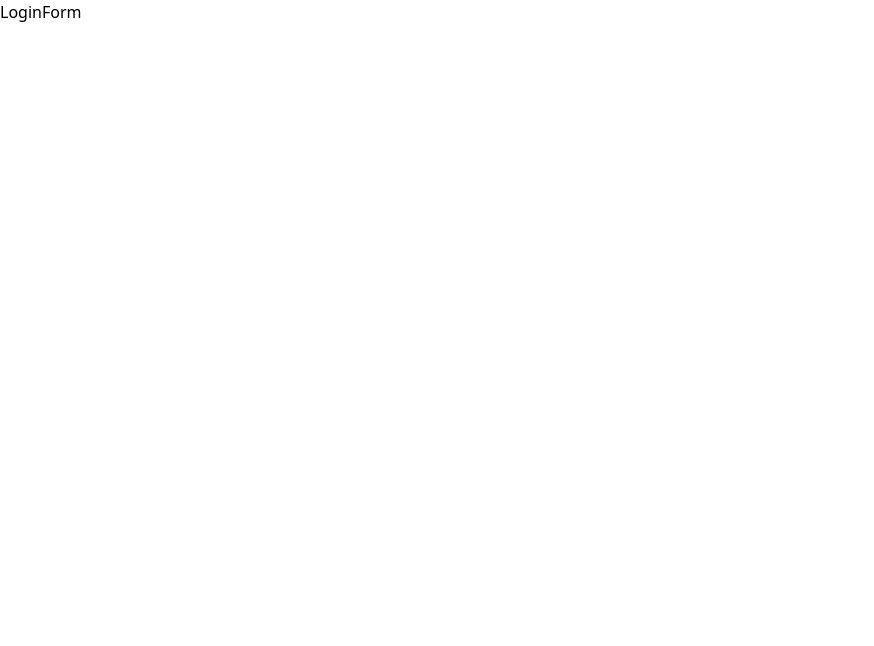
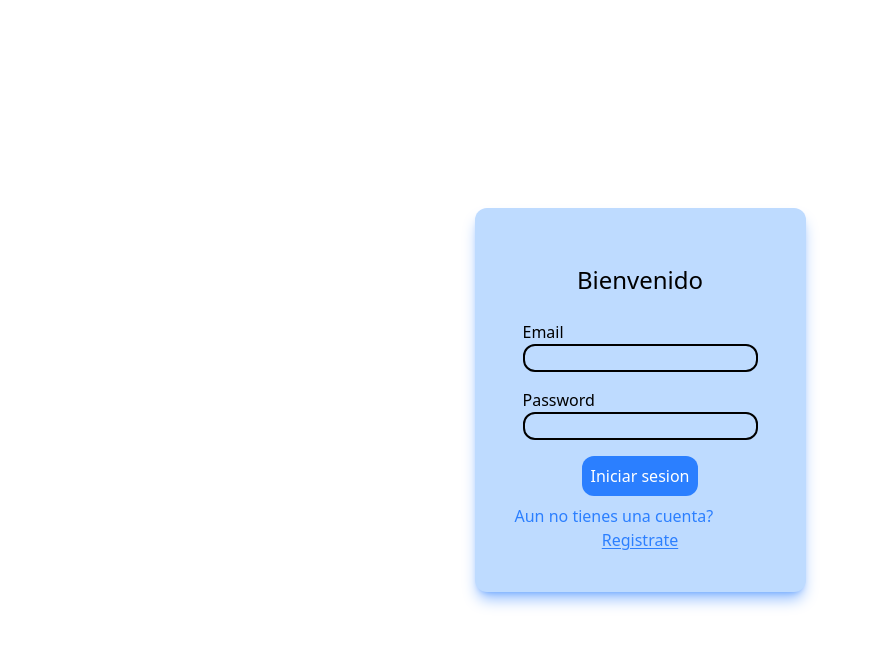
Before and after one commit to pedrojcaceresl/front-expense-tracker, a React (Vite) app: page / in a window 1280 px wide. Shown: the top 646 px of the page, without its empty margins (0-874 px from the left). Built offline with nearby package versions, Linux system fonts and the light colour scheme.

Commit message:
mejorar diseño del LoginForm con Tailwind CSS y agregar funcionalidad de inicio de sesión

```diff
--- a/src/app/components/LoginForm.jsx
+++ b/src/app/components/LoginForm.jsx
@@ -1,6 +1,32 @@
 
 export const LoginForm = () => {
   return (
-    <div>LoginForm</div>
+    <div className="flex flex-col items-center justify-center h-screen">
+      <form>
+        <div className="bg-blue-200 rounded-xl p-10 shadow-lg shadow-blue-500/50">
+          <h1 className="text-2xl flex flex-col items-center justify-center p-4">Bienvenido</h1>
+          <div className="p-2">
+            <label>Email</label>
+            <input type="email" name="email" id="email" className=" rounded-xl border-2 flex align-items w-full" />
+          </div>
+          <div className=" p-2">
+            <label>Password </label>
+            <input type="password" name="password" id="password" className=" rounded-xl border-2 flex align-items w-full" />
+          </div>
+
+          <div className="flex align-items justify-center p-2">
+            <button type="Login" className="bg-blue-500 rounded-xl text-white p-2 hover:bg-blue-700"
+            >Iniciar sesion</button>
+          </div>
+
+          <div>
+            <p className="text-blue-500 ">Aun no tienes una cuenta?</p>
+            <a href="#" className="text-blue-500 underline underline-offset-2 flex flex-col items-center">Registrate</a>
+          </div>
+
+
+        </div>
+      </form>
+    </div>
   )
 }
```
